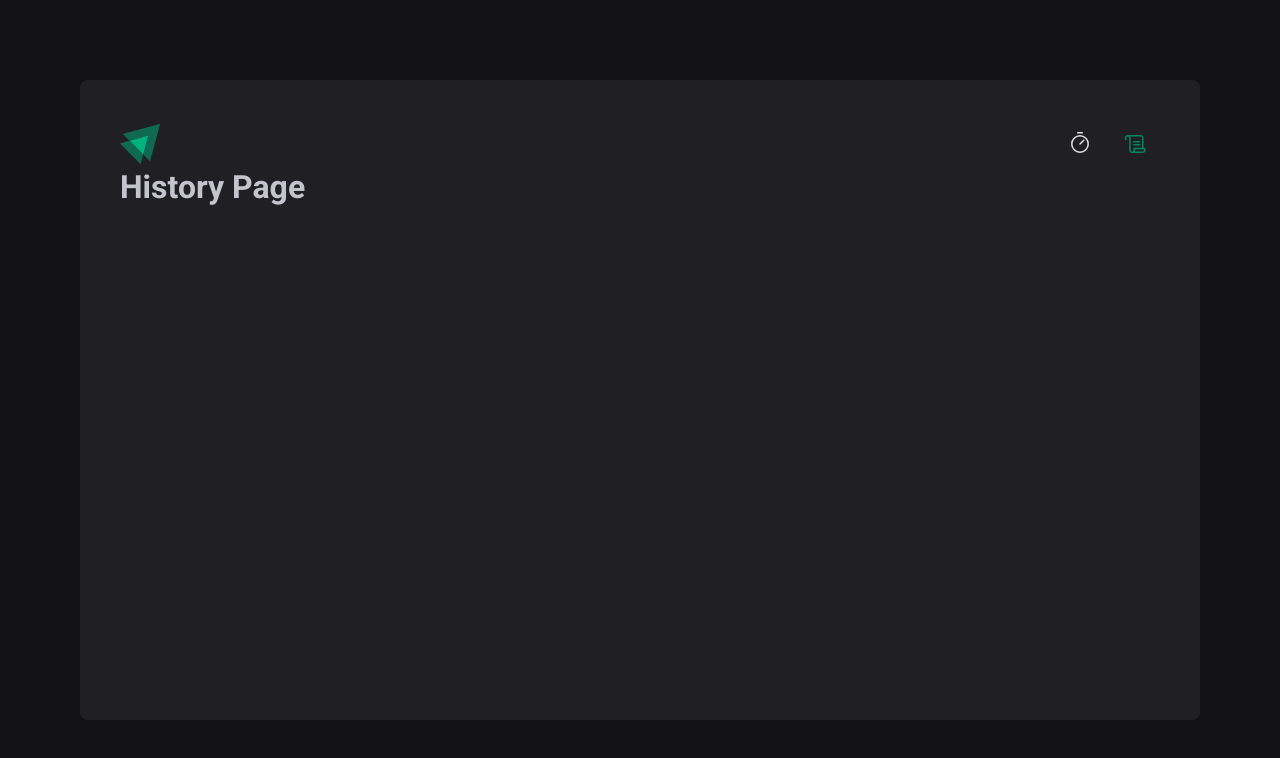
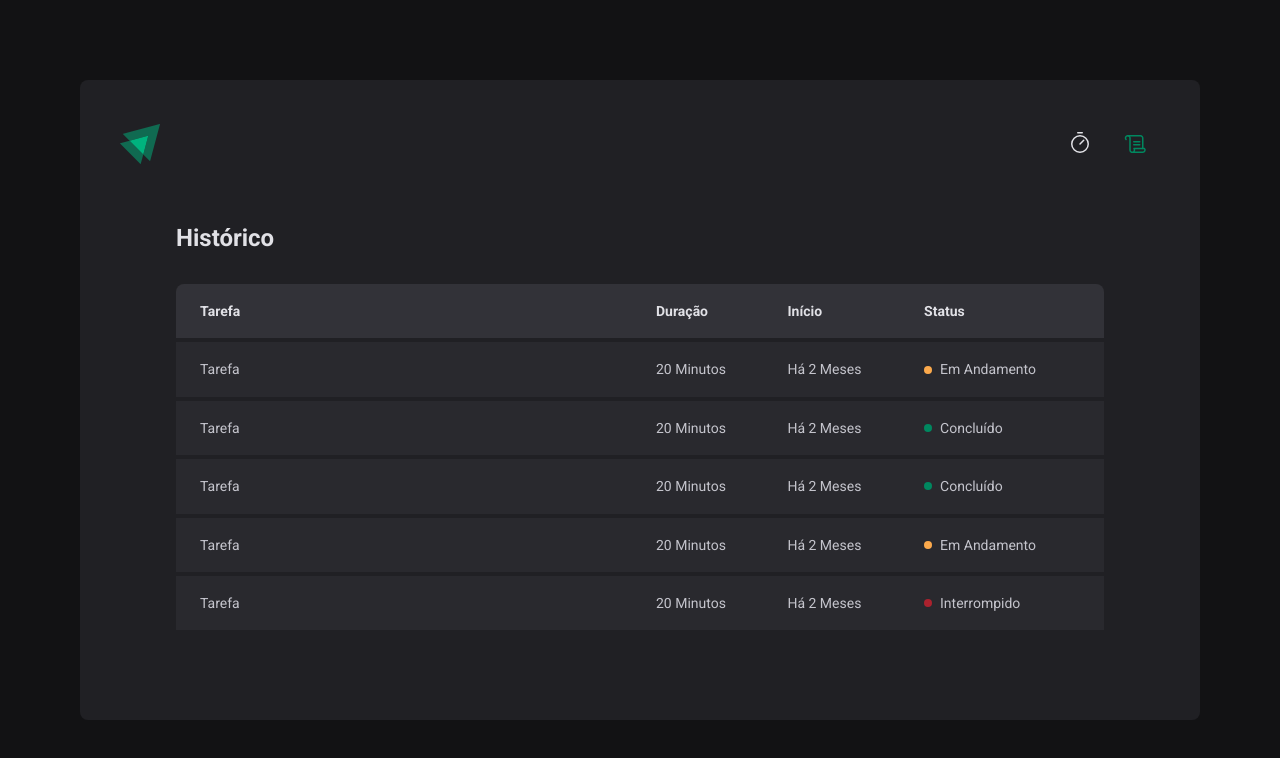
Before and after one commit to JefersonConceicao/ignite-timer, a React (Vite) app: page /history in a window 1280 px wide. Shown: the top 758 px of the page. Built offline with nearby package versions, Linux system fonts and the light colour scheme.

Commit message:
iniciando contagem do contador

```diff
--- a/package.json
+++ b/package.json
@@ -10,11 +10,14 @@
     "preview": "vite preview"
   },
   "dependencies": {
+    "@hookform/resolvers": "^3.3.4",
     "phosphor-react": "^1.4.1",
     "react": "^18.2.0",
     "react-dom": "^18.2.0",
+    "react-hook-form": "^7.51.4",
     "react-router-dom": "^6.23.0",
-    "styled-components": "^6.1.9"
+    "styled-components": "^6.1.9",
+    "zod": "^3.23.8"
   },
   "devDependencies": {
     "@rocketseat/eslint-config": "^2.2.2",
--- a/src/pages/History.tsx
+++ /dev/null
@@ -1,3 +0,0 @@
-export function History() {
-  return <h1> History Page </h1>
-}
--- /dev/null
+++ b/src/pages/History/index.tsx
@@ -0,0 +1,64 @@
+import { HistoryContainer, HistoryList, Status } from './style'
+
+export function History() {
+  return (
+    <HistoryContainer>
+      <h1> Histórico </h1>
+
+      <HistoryList>
+        <table>
+          <thead>
+            <tr>
+              <th> Tarefa </th>
+              <th> Duração </th>
+              <th> Início </th>
+              <th> Status </th>
+            </tr>
+          </thead>
+          <tbody>
+            <tr>
+              <td> Tarefa </td>
+              <td> 20 Minutos </td>
+              <td> Há 2 Meses </td>
+              <td>
+                <Status color="warning"> Em Andamento </Status>
+              </td>
+            </tr>
+            <tr>
+              <td> Tarefa </td>
+              <td> 20 Minutos </td>
+              <td> Há 2 Meses </td>
+              <td>
+                <Status color="primary"> Concluído </Status>
+              </td>
+            </tr>
+            <tr>
+              <td> Tarefa </td>
+              <td> 20 Minutos </td>
+              <td> Há 2 Meses </td>
+              <td>
+                <Status color="primary"> Concluído </Status>
+              </td>
+            </tr>
+            <tr>
+              <td> Tarefa </td>
+              <td> 20 Minutos </td>
+              <td> Há 2 Meses </td>
+              <td>
+                <Status color="warning"> Em Andamento </Status>
+              </td>
+            </tr>
+            <tr>
+              <td> Tarefa </td>
+              <td> 20 Minutos </td>
+              <td> Há 2 Meses </td>
+              <td>
+                <Status color="danger"> Interrompido </Status>
+              </td>
+            </tr>
+          </tbody>
+        </table>
+      </HistoryList>
+    </HistoryContainer>
+  )
+}
--- /dev/null
+++ b/src/pages/History/style.tsx
@@ -0,0 +1,87 @@
+import styled from 'styled-components'
+import { defaultTheme } from '../../styles/themes/default'
+
+export const HistoryContainer = styled.main`
+  flex: 1;
+  padding: 3.5rem;
+
+  display: flex;
+  flex-direction: column;
+
+  h1 {
+    font-size: 1.5rem;
+    color: ${(props) => props.theme['gray-100']};
+  }
+`
+
+export const HistoryList = styled.div`
+  flex: 1;
+  overflow: auto;
+  margin-top: 2rem;
+
+  table {
+    width: 100%;
+    border-collapse: collapse;
+    min-width: 600px;
+
+    th {
+      background-color: ${(props) => props.theme['gray-600']};
+      padding: 1rem;
+      text-align: left;
+      color: ${(props) => props.theme['gray-100']};
+      font-size: 0.875rem;
+      line-height: 1.6;
+
+      &:first-child {
+        border-top-left-radius: 8px;
+        padding-left: 1.5rem;
+      }
+
+      &:last-child {
+        border-top-right-radius: 8px;
+        padding-right: 1.5rem;
+      }
+    }
+
+    td {
+      background: ${(props) => props.theme['gray-700']};
+      border-top: 4px solid ${(props) => props.theme['gray-800']};
+      padding: 1rem;
+      font-size: 0.875rem;
+      line-height: 1.6;
+
+      &:first-child {
+        width: 50%;
+        padding-left: 1.5rem;
+      }
+
+      &:last-child {
+        padding-right: 1.5rem;
+      }
+    }
+  }
+`
+
+const STATUS_COLORS = {
+  primary: defaultTheme['green-500'],
+  danger: defaultTheme['red-500'],
+  warning: defaultTheme['yellow-500'],
+}
+
+interface StatusProps {
+  color: keyof typeof STATUS_COLORS
+}
+
+export const Status = styled.span<StatusProps>`
+  display: flex;
+  align-items: center;
+  gap: 0.5rem;
+
+  &::before {
+    content: '';
+    width: 0.5rem;
+    height: 0.5rem;
+    border-radius: 50%;
+    background: ${(props) => STATUS_COLORS[props.color]};
+  }
+`
--- a/src/pages/Home/index.tsx
+++ b/src/pages/Home/index.tsx
@@ -1,4 +1,8 @@
 import { Play } from 'phosphor-react'
+import { useForm } from 'react-hook-form'
+import { zodResolver } from '@hookform/resolvers/zod'
+import * as zod from 'zod'
+
 import {
   CountDownContainer,
   FormContainer,
@@ -8,34 +12,106 @@ import {
   StartCountDownButton,
   TaskInput,
 } from './style'
+import { useState } from 'react'
+
+const newCycleValidationSchema = zod.object({
+  task: zod.string().min(1, 'Preencha corretamente a task'),
+  minutes: zod
+    .number({
+      message: 'Informe um número correto',
+    })
+    .min(5, 'Numero minimo igual a 5')
+    .max(60, 'Número máximo igual a 60'),
+})
+
+type NewCycleFormData = zod.infer<typeof newCycleValidationSchema>
+
+interface Cycle {
+  id: string
+  task: string
+  minutes: number
+}
 
 export function Home() {
+  const [cycles, setCycle] = useState<Cycle[]>([])
+  const [activeCycleId, setActiveCycleId] = useState<string | null>(null)
+  const [amountSecondsPassed, setAmountSecondsPassed] = useState<number>(0)
+
+  const { register, handleSubmit, watch, reset } = useForm<NewCycleFormData>({
+    resolver: zodResolver(newCycleValidationSchema),
+    defaultValues: {
+      task: '',
+      minutes: 0,
+    },
+  })
+
+  function handleCreateNewCycle(data: NewCycleFormData) {
+    const id = String(new Date().getTime())
+    const newCycle: Cycle = {
+      id,
+      task: data.task,
+      minutes: data.minutes,
+    }
+
+    setCycle((prevState) => [...prevState, newCycle])
+    setActiveCycleId(id)
+    reset()
+  }
+
+  const activeCycle = cycles.find((cycle) => cycle.id === activeCycleId)
+  const totalSeconds = activeCycle ? activeCycle.minutes * 60 : 0
+  const currentSeconds = activeCycle ? totalSeconds - amountSecondsPassed : 0
+
+  const minutesAmount = Math.floor(currentSeconds / 60)
+  const secondsAmount = currentSeconds % 60
+
+  const minutes = String(minutesAmount).padStart(2, '0')
+  const seconds = String(secondsAmount).padStart(2, '0')
+
+  const task: string = watch('task')
+  const isSubmitDisabled = !task
+
   return (
     <HomeContainer>
-      <form action="">
+      <form onSubmit={handleSubmit(handleCreateNewCycle)} action="">
         <FormContainer>
           <label htmlFor="task"> Vou trabalhar em </label>
-          <TaskInput id="task" placeholder="Dê um nome para o seu projeto" />
+          <TaskInput
+            id="task"
+            list="teste"
+            placeholder="Dê um nome para o seu projeto"
+            {...register('task')}
+          />
 
           <label htmlFor="minutesAmount"> Durante </label>
           <MinutesAmountInput
             type="number"
             id="minutesAmount"
             placeholder="00"
+            step={5}
+            max={60}
+            {...register('minutes', { valueAsNumber: true })}
           />
+
+          <datalist id="teste">
+            <option value="Maçã" />
+            <option value="Banana" />
+            <option value="Teste" />
+            <option value="Fe" />
+          </datalist>
 
           <span> minutos.</span>
         </FormContainer>
 
         <CountDownContainer>
-          <span> 0 </span>
-          <span> 0 </span>
+          <span> {minutes[0]} </span>
+          <span> {minutes[1]} </span>
           <Separator> : </Separator>
-          <span> 0 </span>
-          <span> 0 </span>
+          <span> {seconds[0]} </span>
+          <span> {seconds[1]} </span>
         </CountDownContainer>
 
-        <StartCountDownButton disabled type="submit">
+        <StartCountDownButton disabled={isSubmitDisabled} type="submit">
           <Play size={24} />
           Começar
         </StartCountDownButton>
--- a/src/pages/Home/style.tsx
+++ b/src/pages/Home/style.tsx
@@ -27,6 +27,7 @@ export const FormContainer = styled.div`
   flex-wrap: wrap;
   font-weight: bold;
 `
+
 const BaseInput = styled.input`
   background: transparent;
   height: 2.5rem;
@@ -49,6 +50,10 @@ const BaseInput = styled.input`
 
 export const TaskInput = styled(BaseInput)`
   flex: 1;
+
+  &::-webkit-calendar-picker-indicator {
+    display: none !important;
+  }
 `
 
 export const MinutesAmountInput = styled(BaseInput)`
```
Also changed, not shown: 1 other file (tests, documents, lock files or other folders).
